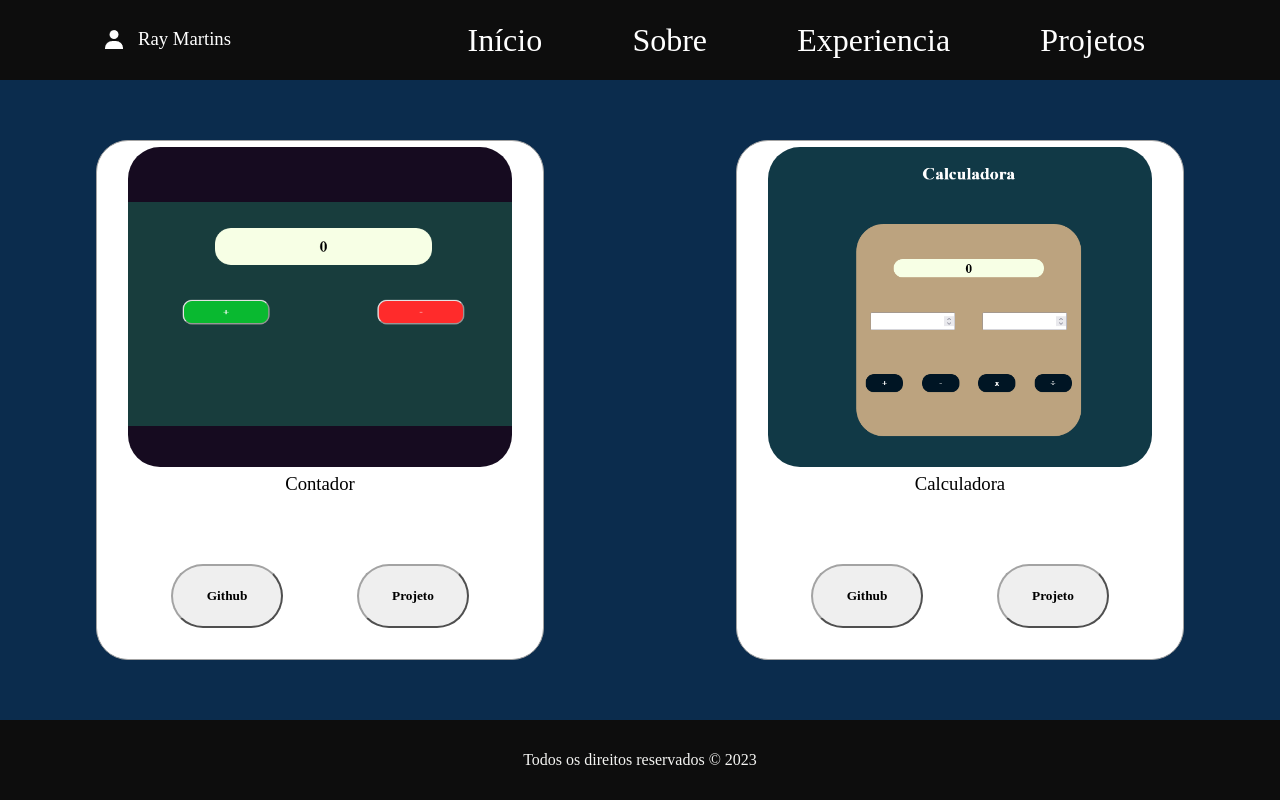
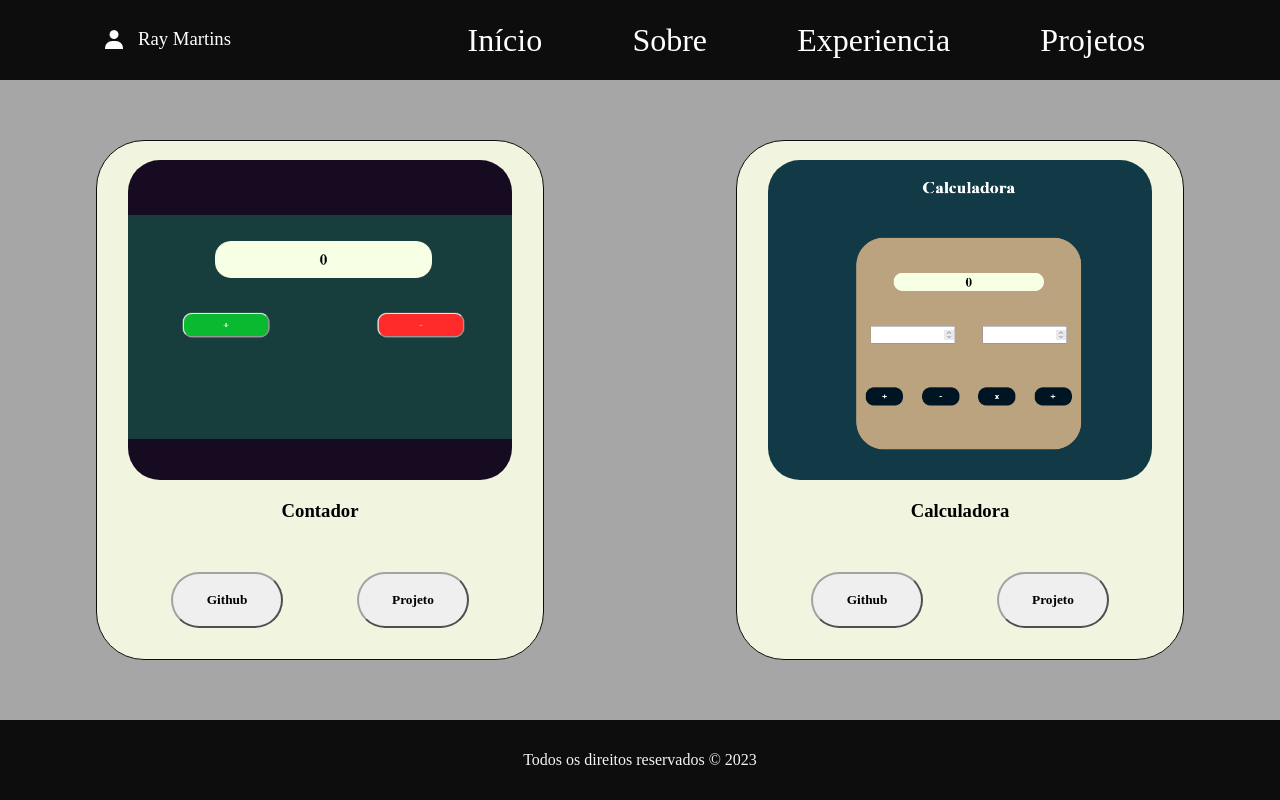
Before and after one commit to rhaymarthins/desafio-final-portfolio, a React (Vite) app: page /projetos in a window 1280 px wide. Built offline with nearby package versions, Linux system fonts and the light colour scheme.

Commit message:
Atualizando componente Projeto

```diff
--- a/src/Components/Projetos.jsx
+++ b/src/Components/Projetos.jsx
@@ -5,8 +5,8 @@ import PortCalculadora from "../assets/port-calculadora.png";
 
 export default function Projetos() {
     const projetos = [
-        { nome: "Contador", link: "", github: "https://github.com/rhaymarthins/contador", image: PortContador },
-        { nome: "Calculadora", link: "", github: "https://github.com/rhaymarthins/calculadora", image: PortCalculadora },
+        { nome: "Contador", link: "https://replit.com/@RayMartins/desafio02", github: "https://github.com/rhaymarthins/contador", image: PortContador },
+        { nome: "Calculadora", link: "https://calculadora-figwnkufx-ray-martins-projects.vercel.app/", github: "https://github.com/rhaymarthins/calculadora", image: PortCalculadora },
         // { nome: "Halloween", link: "", image: "" },
         // { nome: "Outubro Rosa", link: "", image: "" },
     ];
--- a/src/styles/ProjetosStyle.jsx
+++ b/src/styles/ProjetosStyle.jsx
@@ -2,7 +2,7 @@ import styled from "styled-components";
 
 export const Main = styled.main`
     height: 80vh;
-    background-color: #0B2C4D;
+    background-color: #A6A6A6;
     display: flex;
     justify-content: space-evenly;
     align-items: center;
@@ -12,18 +12,15 @@ export const Section = styled.section`
     display: flex;
     text-align: initial;
     flex-wrap: wrap;
-    // flex-direction: column;
-    gap: 2.5vw;
-    justify-content: space-evenly;
+    justify-content: center;
+    align-items: space-between;
     height: 65vh;
     width: 35vw;
     margin: 0 auto;
-    // border: solid;
-
-    background: white;
-    border-radius: 2rem;
-    border: rgb(53, 53, 53) 0.1rem solid;
-    border-color: rgb(163, 163, 163);
+    background: #F1F4DF;
+    border-radius: 3rem;
+    border: 0.1rem solid;
+    border-color: #0D0D0D;
     text-align: center;
 `
 
@@ -35,13 +32,16 @@ export const Figure = styled.figure`
     text-align: center;
     // border: solid;
     flex: 1 0 30vw;
-    height: 45vh;
+    height: 50vh;
 
     img {
         height: 40vh;
         width: 30vw;
         border-radius: 2rem;
         object-fit: cover;
+    }
+    h3{
+        font-weight: 600;
     }
 `
 
@@ -52,7 +52,7 @@ export const Botao = styled.div`
     text-align: center;
     // display: block;
     // margin-top: 1rem;
-    height: 8vh;
+    height: 7vh;
     width: 100%;
 
     button {
@@ -67,7 +67,7 @@ export const Botao = styled.div`
 
     button:hover{
         cursor: pointer;
-        background: rgb(53, 53, 53);
+        background: #0D0D0D;
         color: white;
     }
 
```
